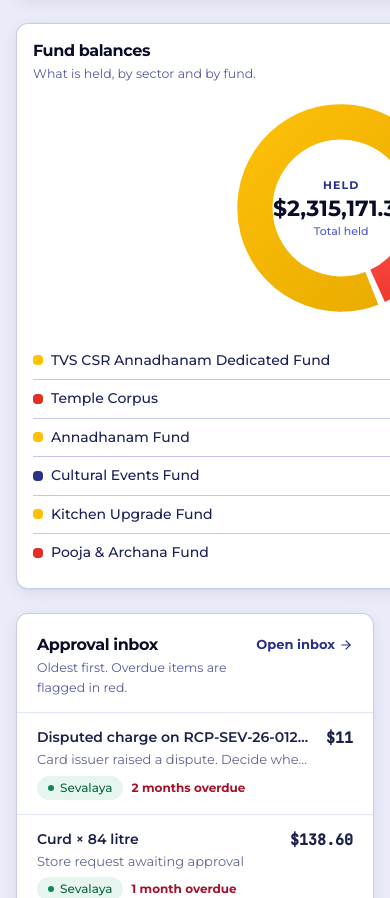
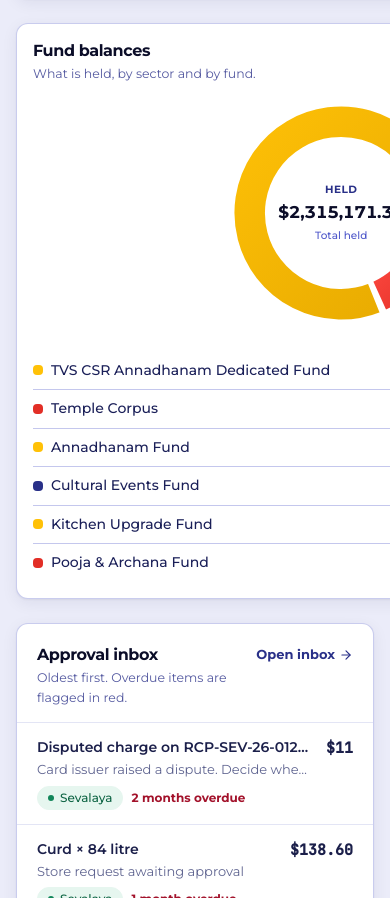
Before and after one commit to balajikarthik2004/omg-erp-prototype, a React (Vite) app: page /console in a window 390 px wide. Shown: the part 1451-2349 px from the top of the page. Built offline with nearby package versions, Linux system fonts and the light colour scheme; a web font is replaced by a local one.

Commit message:
fix: adjust FundDonut inner radius and responsive center amount alignment

```diff
--- a/src/components/charts/FundDonut.tsx
+++ b/src/components/charts/FundDonut.tsx
@@ -10,7 +10,7 @@ import type { FundSlice } from '@/store/selectors'
  * Balances rolled up to sector, not one hue per fund — a dozen generated hues
  * would be unreadable. The list beside it carries every fund by name.
  */
-export function FundDonut({ slices, height = 220 }: { slices: FundSlice[]; height?: number }) {
+export function FundDonut({ slices, height = 230 }: { slices: FundSlice[]; height?: number }) {
   const [activeIndex, setActiveIndex] = useState<number | null>(null)
 
   const bySector = new Map<SectorId, number>()
@@ -35,6 +35,9 @@ export function FundDonut({ slices, height = 220 }: { slices: FundSlice[]; heigh
 
   const activeSector = activeIndex !== null ? data[activeIndex] : null
   const percent = activeSector && total > 0 ? Math.round((activeSector.value / total) * 100) : null
+  const currentVal = activeSector ? activeSector.value : total
+  const formattedAmount = formatMoney(currentVal)
+  const amountLen = formattedAmount.length
 
   return (
     <div className="flex flex-col items-center gap-6" onMouseLeave={() => setActiveIndex(null)}>
@@ -64,8 +67,8 @@ export function FundDonut({ slices, height = 220 }: { slices: FundSlice[]; heigh
               data={data}
               dataKey="value"
               nameKey="label"
-              innerRadius="64%"
-              outerRadius="100%"
+              innerRadius="68%"
+              outerRadius="98%"
               paddingAngle={2.5}
               stroke="#FFFFFF"
               strokeWidth={2.5}
@@ -94,18 +97,32 @@ export function FundDonut({ slices, height = 220 }: { slices: FundSlice[]; heigh
             </Pie>
           </PieChart>
         </ResponsiveContainer>
-        <div className="pointer-events-none absolute inset-0 flex flex-col items-center justify-center text-center px-3 transition-all duration-150">
-          <span className="truncate max-w-32.5 text-[11px] font-bold tracking-widest text-navy-600 uppercase">
+        <div className="pointer-events-none absolute inset-0 flex flex-col items-center justify-center text-center select-none transition-all duration-150">
+          <div className="flex flex-col items-center justify-center max-w-[62%] px-1">
+            <span className="truncate max-w-full text-[10.5px] font-bold tracking-wider text-navy-600 uppercase">
               {activeSector ? activeSector.label : 'Held'}
             </span>
-          <span className="font-heritage text-[22px] font-bold text-navy-950 leading-tight mt-0.5">
-            {formatMoney(activeSector ? activeSector.value : total)}
+            <span
+              className={cn(
+                'font-heritage font-bold text-navy-950 leading-tight mt-0.5 tracking-tight tabular-nums select-none max-w-full truncate',
+                amountLen > 13
+                  ? 'text-[15px]'
+                  : amountLen > 10
+                    ? 'text-[17px]'
+                    : amountLen > 8
+                      ? 'text-[19px]'
+                      : 'text-[22px]',
+              )}
+              title={formattedAmount}
+            >
+              {formattedAmount}
             </span>
             {percent !== null ? (
-            <span className="font-mono text-[11px] font-semibold text-navy-600">{percent}% of total</span>
+              <span className="font-mono text-[10.5px] font-semibold text-navy-600 mt-0.5">{percent}% of total</span>
             ) : (
-            <span className="text-[11px] font-medium text-navy-400">Total held</span>
+              <span className="text-[10.5px] font-medium text-navy-400 mt-0.5">Total held</span>
             )}
+          </div>
         </div>
       </div>
 
```
Lines whose indentation alone changed are shown as unchanged.
